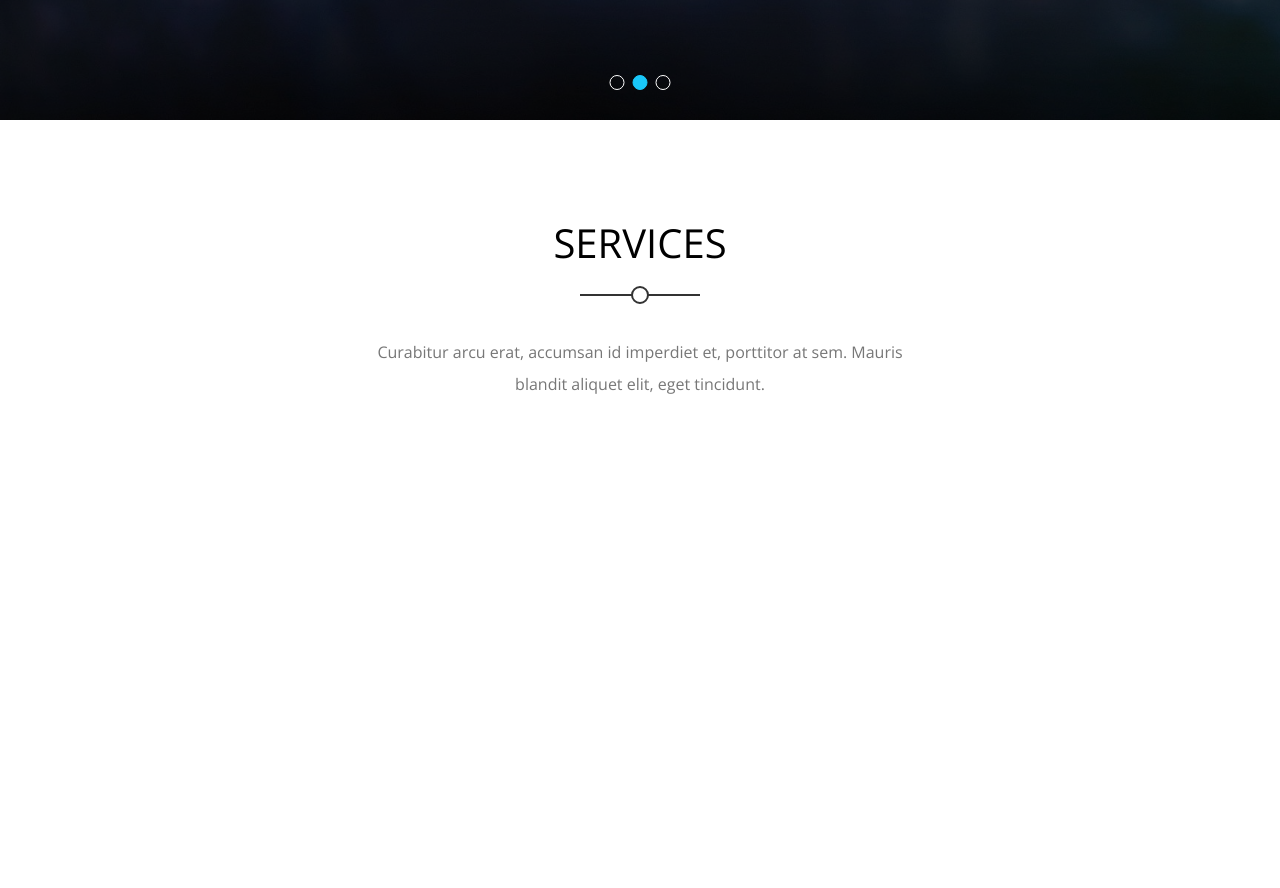
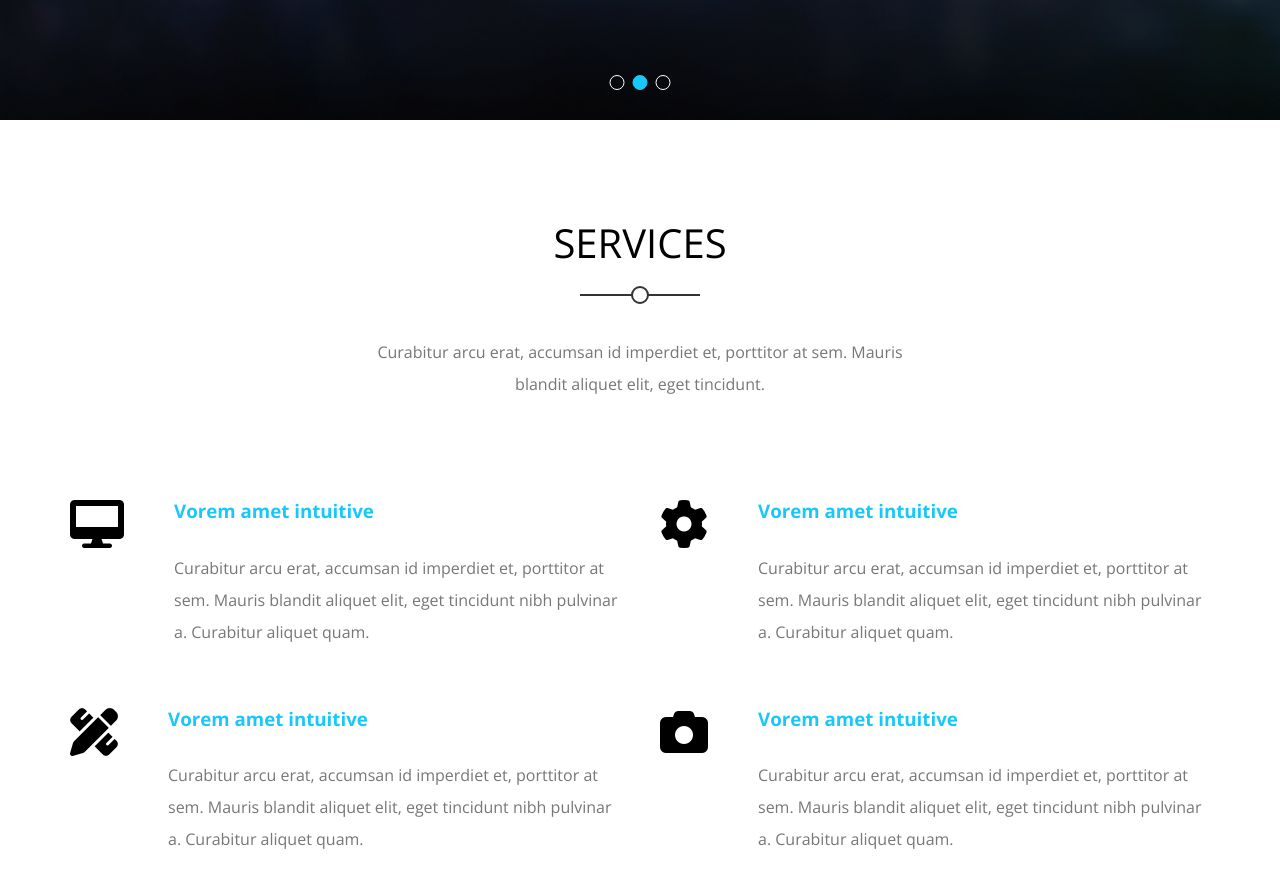
Before and after one commit to adnanebouali/Template-two, a plain HTML site: page index.html in a window 1280 px wide. Shown: the part 680-1568 px from the top of the page. Before the commit the page ends 1280 px from the top, so only its background shows below. Drawn offline with nearby package versions, Linux system fonts and the light colour scheme.

Commit message:
services section

```diff
--- a/css/style.css
+++ b/css/style.css
@@ -1,6 +1,7 @@
 :root {
   --main-color: #19c8fa;
   --transparent-color: rgb(15 116 143/ 70%);
+  --section--padding: 100px;
 }
 /* start components  */
 .section {
@@ -278,5 +279,47 @@ header nav .form i {
   background-color: var(--main-color);
   border-color: var(--main-color);
 }
+/* end landing  */
+/* start services */
+.services {
+  padding-top: var(--section--padding);
+  padding-bottom: var(--section--padding);
+}
 
-/* end landing  */
+@media (min-width: 768px) {
+  .services .services-container {
+    display: grid;
+    grid-template-columns: repeat(auto-fill, minmax(450px, 1fr));
+    row-gap: 60px;
+    column-gap: 40px;
+  }
+}
+.services .srv-box {
+  display: flex;
+}
+
+.services .srv-box i {
+  margin-right: 50px;
+}
+@media (max-width: 767px) {
+  .services .srv-box {
+    display: flex;
+    flex-direction: column;
+    text-align: center;
+    margin-bottom: 40px;
+  }
+  .services .srv-box i {
+    margin: 0 0 30px;
+  }
+}
+.services .srv-box .text {
+}
+.services .srv-box h3 {
+  margin-bottom: 30px;
+  color: var(--main-color);
+}
+.services .srv-box p {
+  line-height: 2;
+  color: #777;
+}
+/* end services */
--- a/index.html
+++ b/index.html
@@ -16,6 +16,7 @@
     <link rel="icon" href="img/icon.png" />
     <title>Kasper</title>
   </head>
+
   <body>
     <!-- Start Header -->
     <header>
@@ -65,7 +66,9 @@
       </ul>
     </div>
     <!-- End Landing -->
-    <div class="section">
+    <!-- Start Services -->
+    <div class="services">
+      <div class="container">
         <div class="main-heading">
           <h2>Services</h2>
           <p>
@@ -73,6 +76,54 @@
             Mauris blandit aliquet elit, eget tincidunt.
           </p>
         </div>
+        <div class="services-container">
+          <div class="srv-box">
+            <i class="fas fa-desktop fa-3x"></i>
+            <div class="text">
+              <h3>Vorem amet intuitive</h3>
+              <p>
+                Curabitur arcu erat, accumsan id imperdiet et, porttitor at sem.
+                Mauris blandit aliquet elit, eget tincidunt nibh pulvinar a.
+                Curabitur aliquet quam.
+              </p>
             </div>
+          </div>
+          <div class="srv-box">
+            <i class="fas fa-cog fa-3x"></i>
+            <div class="text">
+              <h3>Vorem amet intuitive</h3>
+              <p>
+                Curabitur arcu erat, accumsan id imperdiet et, porttitor at sem.
+                Mauris blandit aliquet elit, eget tincidunt nibh pulvinar a.
+                Curabitur aliquet quam.
+              </p>
+            </div>
+          </div>
+          <div class="srv-box">
+            <i class="fas fa-pencil-ruler fa-3x"></i>
+            <div class="text">
+              <h3>Vorem amet intuitive</h3>
+              <p>
+                Curabitur arcu erat, accumsan id imperdiet et, porttitor at sem.
+                Mauris blandit aliquet elit, eget tincidunt nibh pulvinar a.
+                Curabitur aliquet quam.
+              </p>
+            </div>
+          </div>
+          <div class="srv-box">
+            <i class="fas fa-camera fa-3x"></i>
+            <div class="text">
+              <h3>Vorem amet intuitive</h3>
+              <p>
+                Curabitur arcu erat, accumsan id imperdiet et, porttitor at sem.
+                Mauris blandit aliquet elit, eget tincidunt nibh pulvinar a.
+                Curabitur aliquet quam.
+              </p>
+            </div>
+          </div>
+        </div>
+      </div>
+    </div>
+    <!-- End Services -->
   </body>
 </html>
```
Lines whose indentation alone changed are shown as unchanged.
